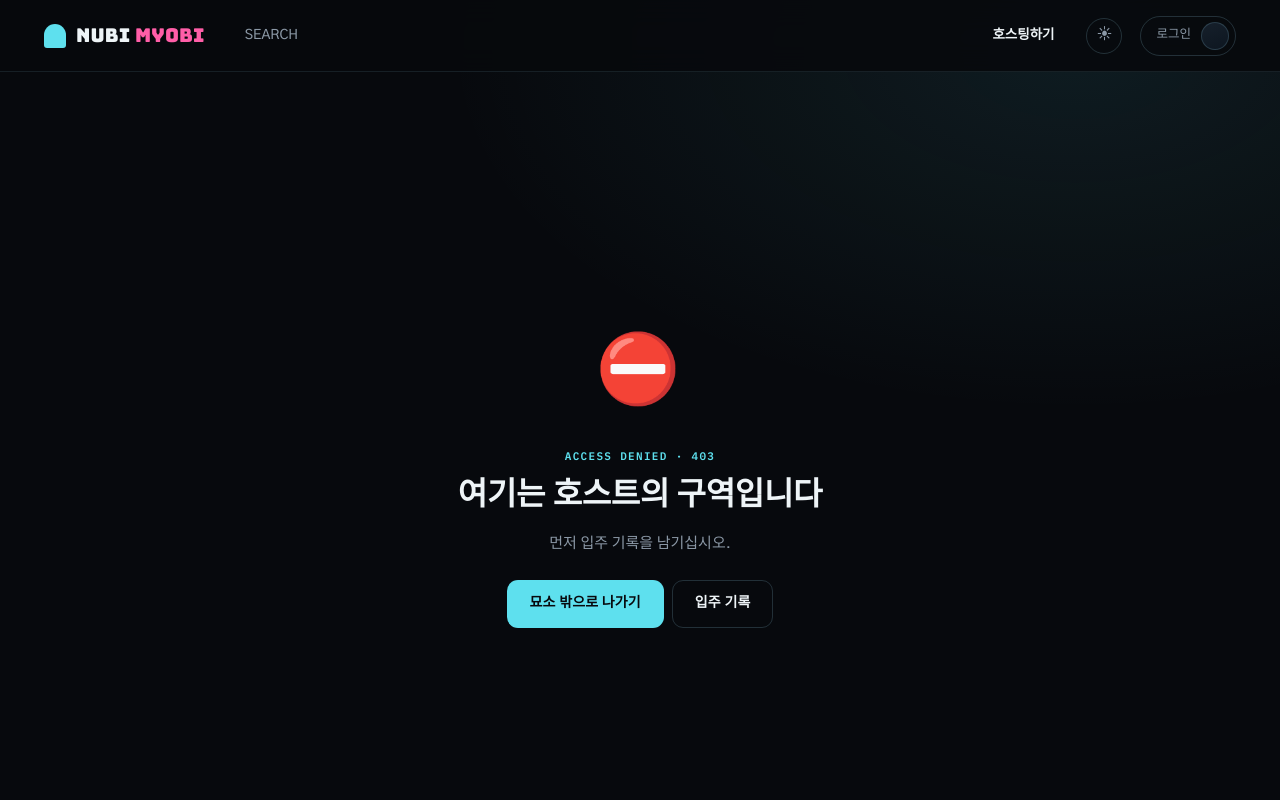
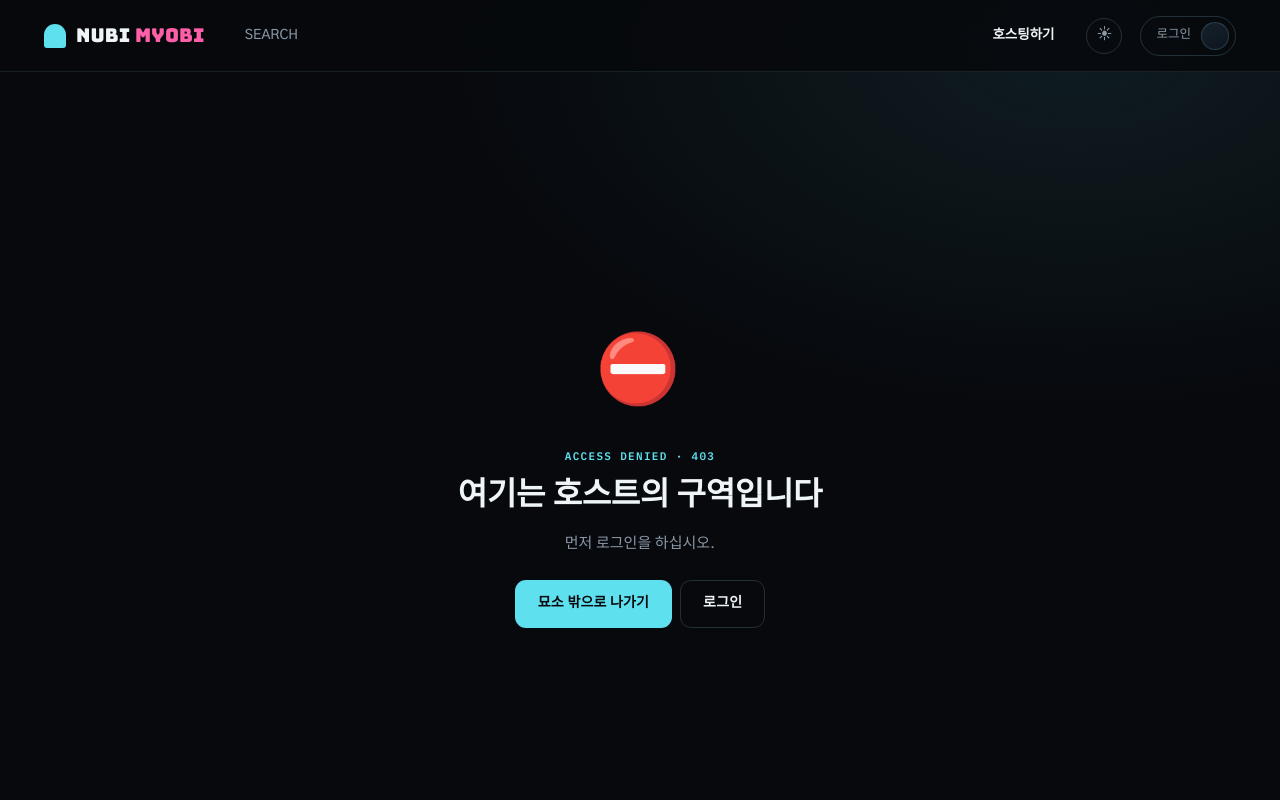
Before and after one commit to jiy0-0nv/nubi, a React (Vite) app in the folder frontend/: page /forbidden in a window 1280 px wide. Shown: the top 800 px of the page. Built offline with nearby package versions, Linux system fonts and the light colour scheme; a web font is replaced by a local one.

Commit message:
입주기록 -> 로그인

```diff
--- a/frontend/src/pages/ForbiddenPage.jsx
+++ b/frontend/src/pages/ForbiddenPage.jsx
@@ -19,7 +19,7 @@ export default function ForbiddenPage() {
         <p className="muted mt-16" style={{ maxWidth: 460, margin: '16px auto 0' }}>
           {isAuthenticated
             ? `${profile?.name || '당신'}의 권한으로는 이 문을 열 수 없습니다. 관리자(ADMIN) 계정으로만 들어갈 수 있습니다.`
-            : '먼저 입주 기록을 남기십시오.'}
+            : '먼저 로그인을 하십시오.'}
         </p>
         <div className="row gap-8 mt-24" style={{ justifyContent: 'center' }}>
           <Link to="/" className="btn btn-primary">
@@ -31,7 +31,7 @@ export default function ForbiddenPage() {
             </Link>
           ) : (
             <Link to="/login" className="btn btn-outline">
-              입주 기록
+              로그인
             </Link>
           )}
         </div>
```
